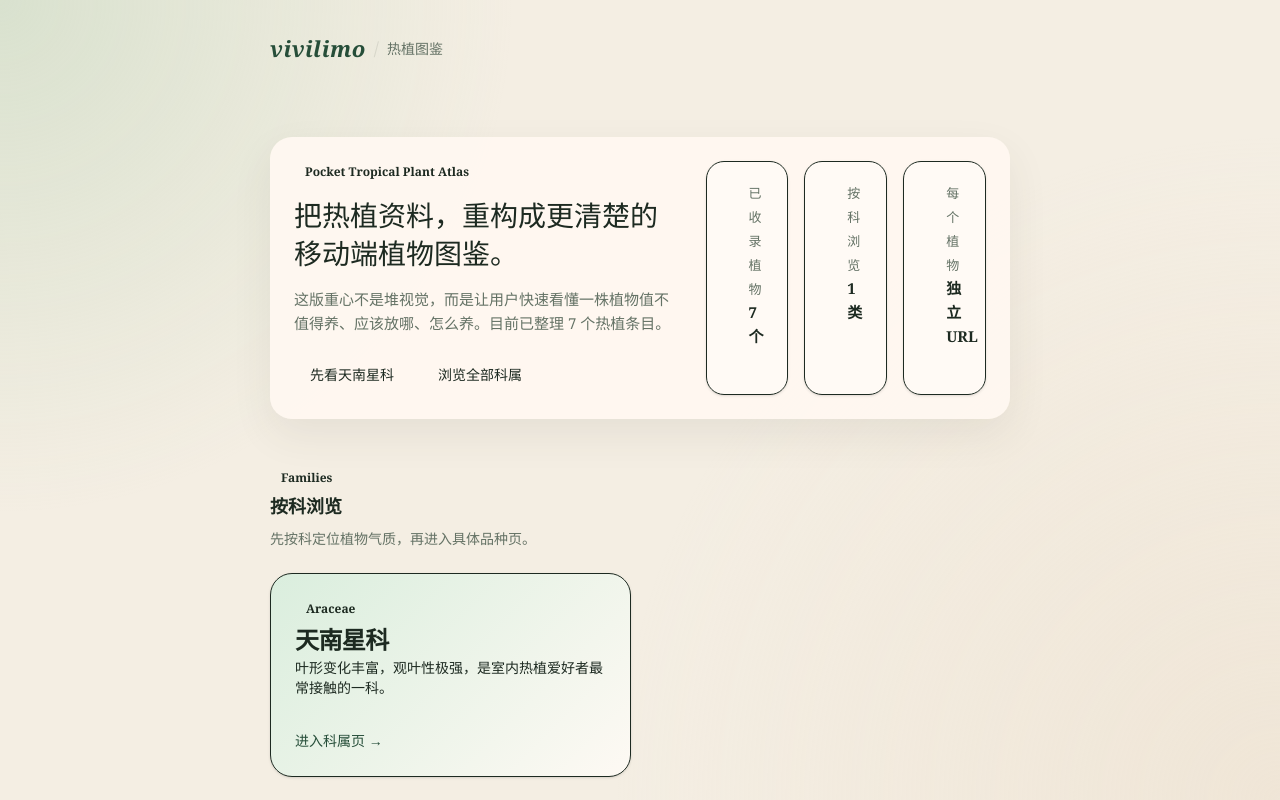
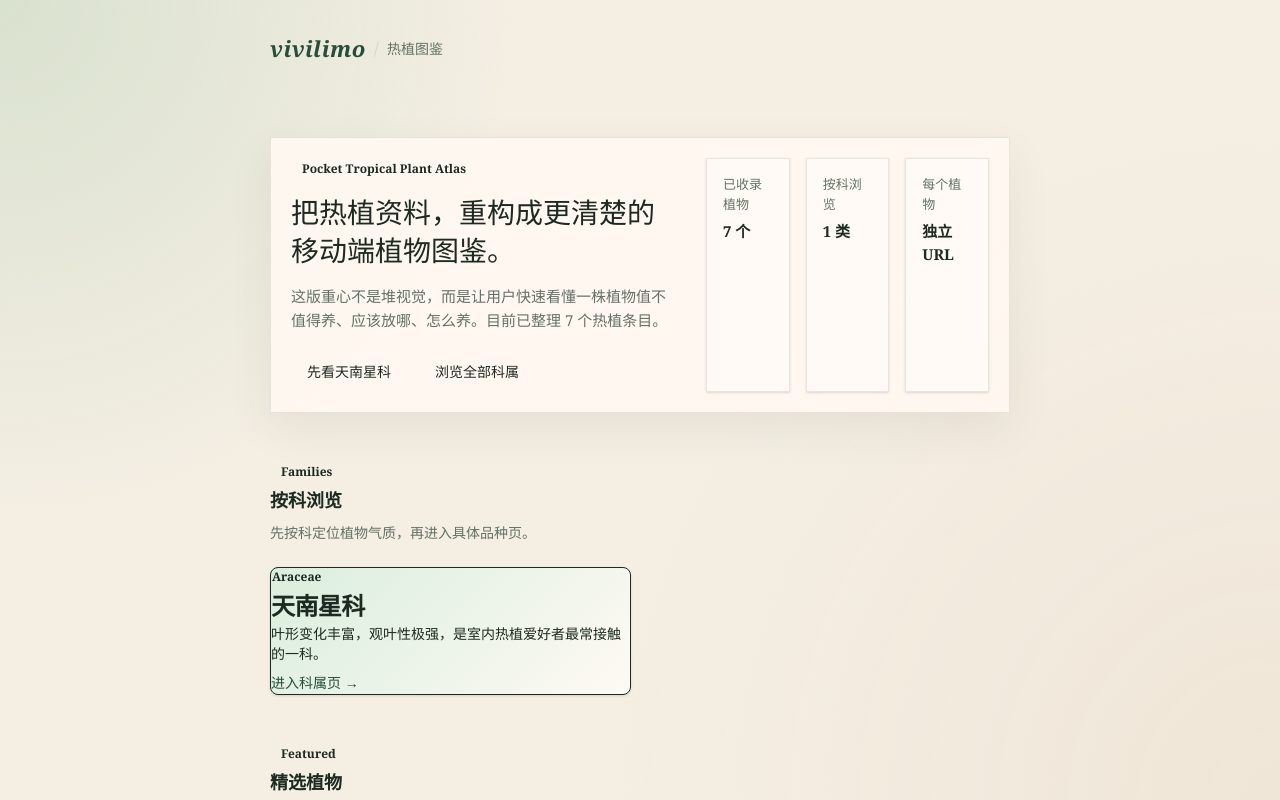
Before and after one commit to yosign/tropical-plants-site, a React (Vite) app: page / in a window 1280 px wide. Shown: the top 800 px of the page. Built offline with nearby package versions, Linux system fonts and the light colour scheme.

Commit message:
fix: remove all rounded corners and fix card padding consistency

```diff
--- a/src/components/pages.jsx
+++ b/src/components/pages.jsx
@@ -31,10 +31,8 @@ function SectionHeader({ badgeLabel, title, description }) {
 function StatCard({ label, value }) {
   return (
     <Card className="stat-card">
-      <CardContent>
-        <span>{label}</span>
-        <strong>{value}</strong>
-      </CardContent>
+      <span>{label}</span>
+      <strong>{value}</strong>
     </Card>
   )
 }
--- a/src/style.css
+++ b/src/style.css
@@ -13,9 +13,7 @@
   --secondary-foreground: #27372d;
   --shadow: 0 24px 80px rgba(58, 68, 54, 0.12);
   --shadow-soft: 0 16px 40px rgba(58, 68, 54, 0.08);
-  --radius-xl: 28px;
-  --radius-lg: 22px;
-  --radius-md: 18px;
+  --radius: 0px;
   --container: 780px;
 }
 
@@ -162,34 +160,33 @@ body {
 
 .shell-card {
   background: var(--panel-strong);
-  border-radius: var(--radius-lg);
-  padding: 24px;
+  border-radius: 0;
+  padding: 20px;
   box-shadow: var(--shadow-soft);
+  border: 1px solid var(--line);
 }
 
-/* shadcn card component overrides */
-.shell-card > * {
+/* Remove all card default padding */
+[class*="card"] > * {
   padding: 0 !important;
 }
 
-/* Content cards with section headers */
+/* Content cards: direct children only */
 .content-card {
+  background: var(--panel);
   padding: 20px !important;
+  border-radius: 0 !important;
+  border: 1px solid var(--line) !important;
 }
 
-.content-card > * {
-  padding: 0 !important;
-  margin: 0 !important;
+.content-card > .section-header {
+  margin-bottom: 14px !important;
 }
 
-.content-card .section-header {
-  margin-bottom: 16px !important;
-}
-
-.content-card .body-copy,
-.content-card .care-list,
-.content-card .accordion {
-  margin-top: 0 !important;
+.content-card > .body-copy,
+.content-card > .care-list,
+.content-card > .w-full {
+  margin: 0 !important;
 }
 
 .is-clickable {
@@ -244,9 +241,10 @@ body {
   display: flex;
   flex-direction: column;
   gap: 6px;
-  padding: 18px;
+  padding: 16px !important;
   background: var(--panel);
-  border-radius: var(--radius-md);
+  border-radius: 0 !important;
+  border: 1px solid var(--line) !important;
 }
 
 .stat-card span {
@@ -301,7 +299,7 @@ body {
   width: 100%;
   aspect-ratio: 4 / 3;
   overflow: hidden;
-  border-radius: var(--radius-md);
+  border-radius: 0;
   background: rgba(210, 230, 220, 0.42);
 }
 
@@ -347,7 +345,7 @@ body {
 .plant-hero-media {
   width: 100%;
   aspect-ratio: 1;
-  border-radius: var(--radius-md);
+  border-radius: 0;
   overflow: hidden;
   background: rgba(210, 230, 220, 0.42);
 }
@@ -398,9 +396,10 @@ body {
   display: flex;
   flex-direction: column;
   gap: 4px;
-  padding: 12px 14px;
+  padding: 12px;
   background: rgba(255, 255, 255, 0.68);
-  border-radius: var(--radius-md);
+  border-radius: 0;
+  border: 1px solid var(--line);
 }
 
 .care-list strong {
```
